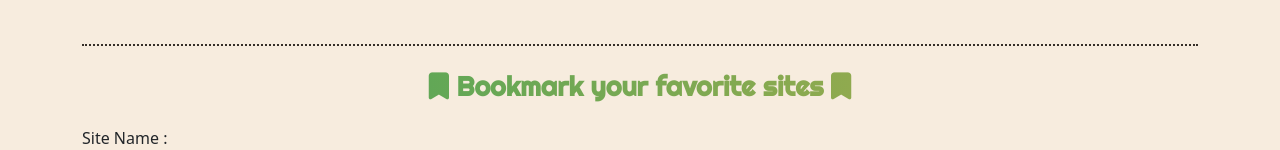
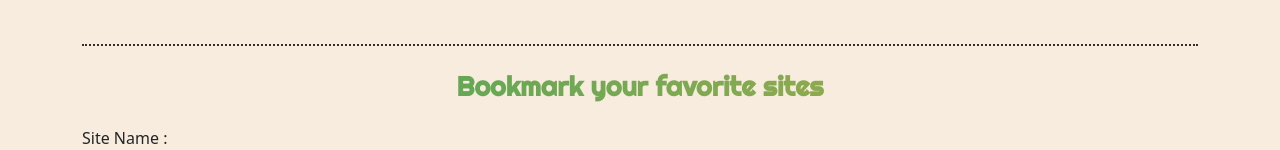
Before and after one commit to alaaahmeedd/Bookmarker, a plain HTML site: page index.html in a window 1280 px wide. Shown: the part 168-318 px from the top of the page. Drawn offline with Linux system fonts and the light colour scheme.

Commit message:
remove icon

```diff
--- a/index.html
+++ b/index.html
@@ -26,14 +26,7 @@
         </div>
         <div class="book-info">
 
-            <h2 class="text-center my-4">
-                <i class="fa fa-bookmark"></i>
-
-                Bookmark your favorite sites
-                <i class="fa fa-bookmark"></i>
-
-
-            </h2>
+            <h2 class="text-center my-4"> Bookmark your favorite sites </h2>
 
 
             <label for="productName"> Site Name : </label>
```
